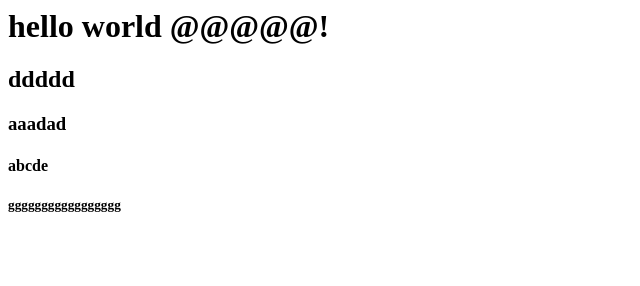
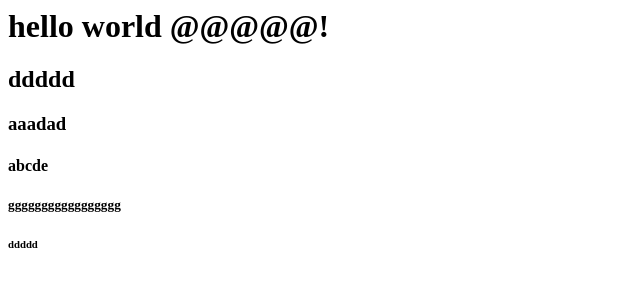
Before and after one commit to qweasdfdsa11/Lee-Jong-Hun, a plain HTML site: page index.html in a window 1280 px wide. Shown: the full height of the page, 0-640 px from the left. Drawn offline with Linux system fonts and the light colour scheme.

Commit message:
third commit

```diff
--- a/index.html
+++ b/index.html
@@ -5,7 +5,7 @@
         <h3>aaadad</h3>
         <h4>abcde</h4>
         <h5>ggggggggggggggggg</h5>
-
+        <h6>ddddd</h6>
 
     </head>
 </html>
```
